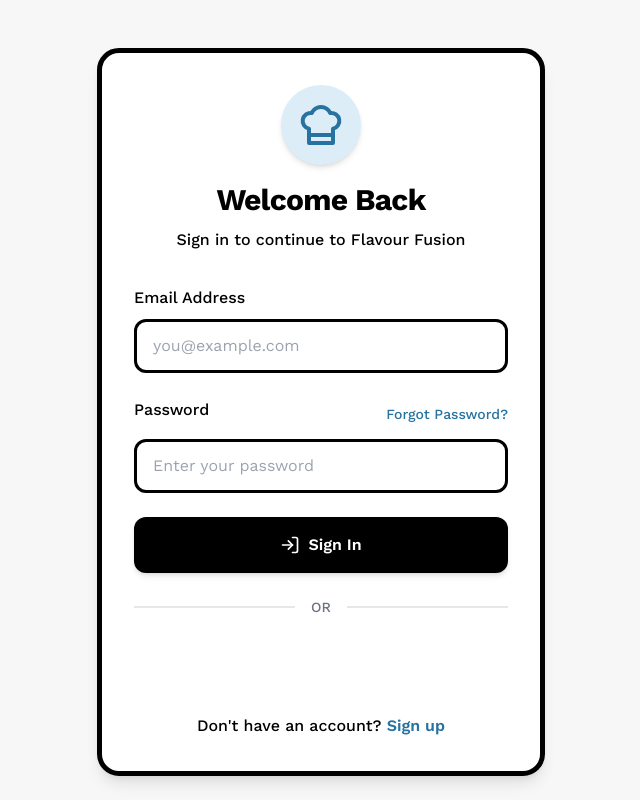
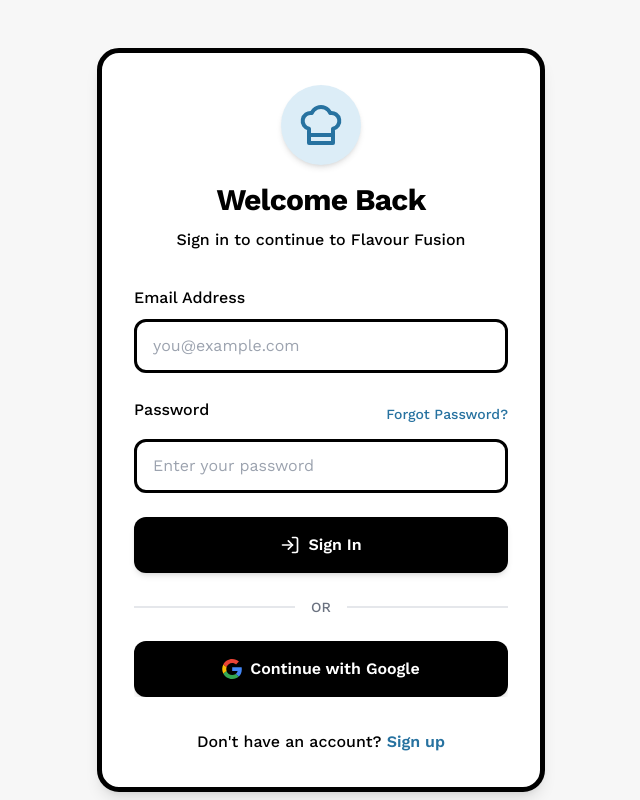
Before and after one commit to yashwanth535/Fusion-Frontend, a React (Vite) app: page /sign-in in a window 1280 px wide. Shown: the top 800 px of the page, without its empty margins (319-959 px from the left). Built offline with nearby package versions, Linux system fonts and the light colour scheme; no server answers.

Commit message:
Changed ui of google login

```diff
--- a/src/pages/Login.tsx
+++ b/src/pages/Login.tsx
@@ -1,4 +1,4 @@
-import React, { useState } from 'react';
+import React, { useState, useRef } from 'react';
 import { Link, useNavigate } from 'react-router-dom';
 import { ChefHat, LogIn, Loader2, Mail, Lock, AlertCircle, CheckCircle } from 'lucide-react';
 import { loginSchema, type LoginFormData } from '../lib/validation';
@@ -14,6 +14,7 @@ const Login = () => {
   const { signIn, isLoading, googleSignIn } = useAuth();
   const [errors, setErrors] = useState<Record<string, string>>({});
   const [successMessage, setSuccessMessage] = useState<string | null>(null);
+  const googleButtonRef = useRef<HTMLDivElement>(null);
 
   const validateField = (name: keyof LoginFormData, value: string) => {
     try {
@@ -176,18 +177,42 @@ const Login = () => {
             <span className="form-divider-text">OR</span>
           </div>
 
-          <div className="flex justify-center">
+          <div className="flex justify-center w-full">
+            <div className="w-full relative overflow-hidden">
+              <button
+                type="button"
+                className="startup-form_btn flex-center gap-2 bg-black text-white hover:bg-primary hover:text-black"
+                onClick={() => {
+                  if (googleButtonRef.current) {
+                    const button = googleButtonRef.current.querySelector('div[role="button"]');
+                    if (button) {
+                      (button as HTMLElement).click();
+                    }
+                  }
+                }}
+              >
+                <svg xmlns="http://www.w3.org/2000/svg" width="20" height="20" viewBox="0 0 186.69 190.5" className="text-white">
+                  <g transform="translate(1184.583 765.171)">
+                    <path clip-path="none" mask="none" d="M-1089.333-687.239v36.888h51.262c-2.251 11.863-9.006 21.908-19.137 28.662l30.913 23.986c18.011-16.625 28.402-41.044 28.402-70.052 0-6.754-.606-13.249-1.732-19.483z" fill="#4285f4"/>
+                    <path clip-path="none" mask="none" d="M-1142.714-651.791l-6.972 5.337-24.679 19.223h0c15.673 31.086 47.796 52.561 85.03 52.561 25.717 0 47.278-8.486 63.038-23.033l-30.913-23.986c-8.486 5.715-19.31 9.179-32.125 9.179-24.765 0-45.806-16.712-53.34-39.226z" fill="#34a853"/>
+                    <path clip-path="none" mask="none" d="M-1174.365-712.61c-6.494 12.815-10.217 27.276-10.217 42.689s3.723 29.874 10.217 42.689c0 .086 31.693-24.592 31.693-24.592-1.905-5.715-3.031-11.776-3.031-18.098s1.126-12.383 3.031-18.098z" fill="#fbbc05"/>
+                    <path d="M-1089.333-727.244c14.028 0 26.497 4.849 36.455 14.201l27.276-27.276c-16.539-15.413-38.013-24.852-63.731-24.852-37.234 0-69.359 21.388-85.032 52.561l31.692 24.592c7.533-22.514 28.575-39.226 53.34-39.226z" fill="#ea4335" clip-path="none" mask="none"/>
+                  </g>
+                </svg>
+                <span>Continue with Google</span>
+              </button>
+
+              <div ref={googleButtonRef} className="absolute opacity-0 pointer-events-none">
                 <GoogleLogin
                   onSuccess={handleGoogleSuccess}
                   onError={() => {
                     setErrors({ submit: 'Google login failed. Please try again.' });
                   }}
                   useOneTap
-              theme="outline"
-              shape="rectangular"
                   text="continue_with"
-              width="100%"
                 />
+              </div>
+            </div>
           </div>
 
           <div className="mt-8 text-center">
```
Lines whose indentation alone changed are shown as unchanged.
